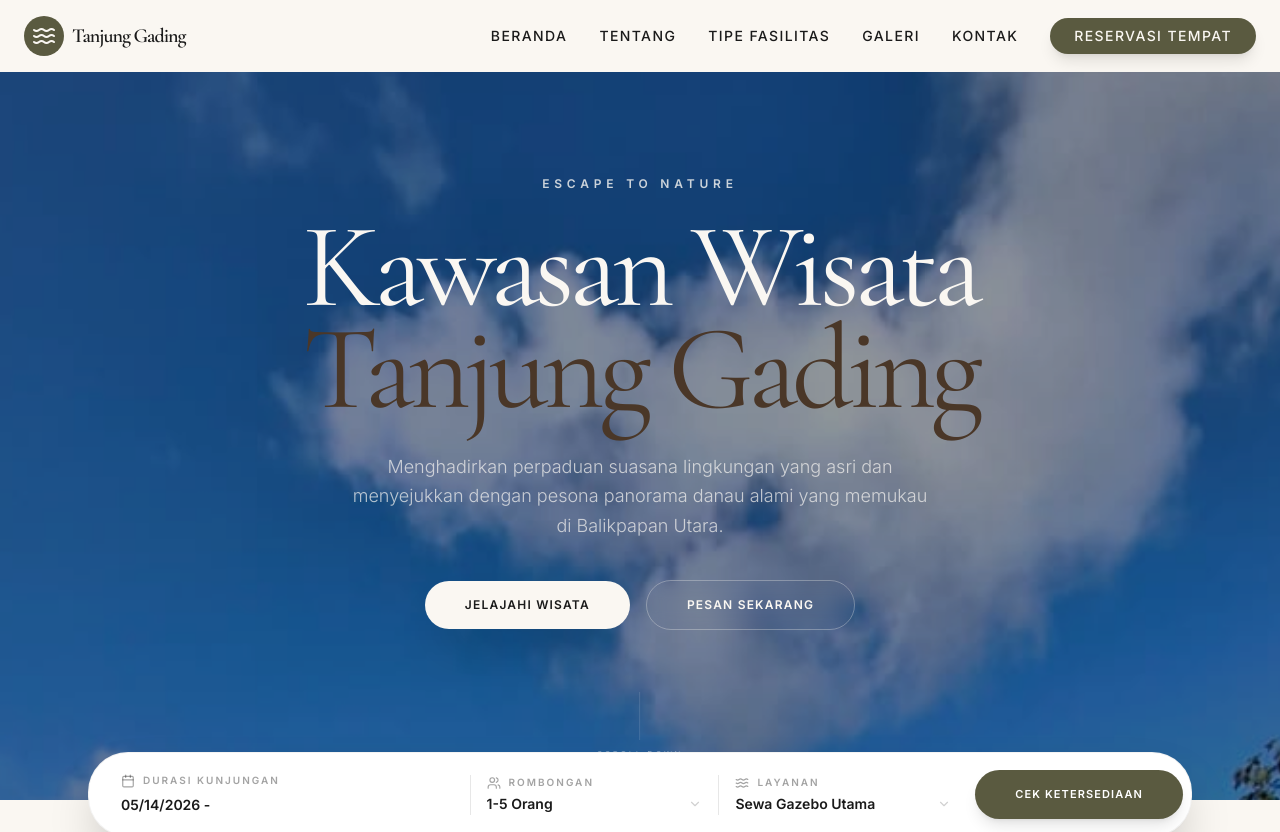
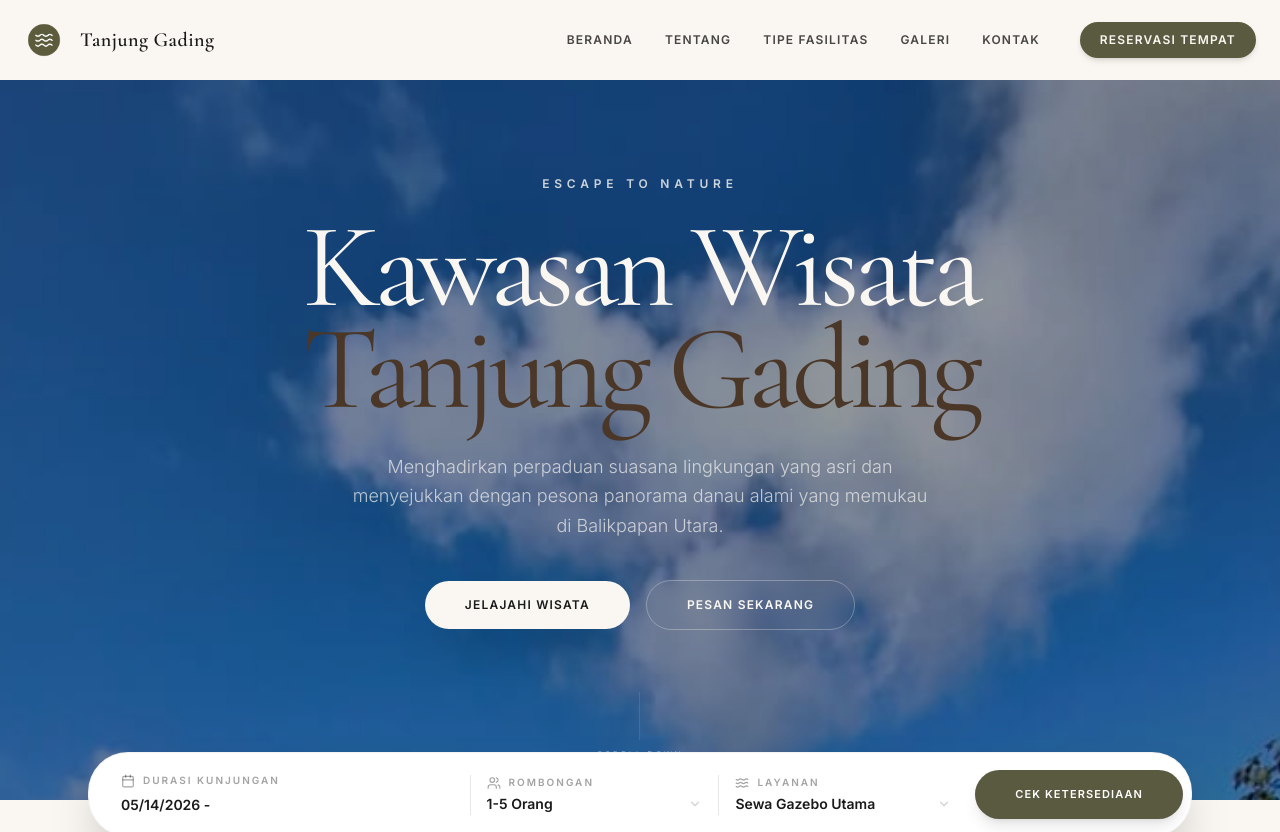
Before and after one commit to Meadowiee/wisata-tanjung-gading, a React (Vite) app: page / in a window 1280 px wide. Shown: the top 832 px of the page. Built offline with nearby package versions, Linux system fonts and the light colour scheme.

Commit message:
[Feat] Improve favicon

```diff
--- a/index.html
+++ b/index.html
@@ -5,8 +5,8 @@
     <meta name="viewport" content="width=device-width, initial-scale=1.0" />
 
     <!-- Primary SEO Meta Tags -->
-    <title>Wisata Tanjung Gading - Destinasi Danau Alami di Balikpapan Utara</title>
-    <meta name="description" content="Kawasan Wisata Tanjung Gading Karang Joang, Balikpapan Utara. Nikmati keasrian danau alami, sewa gazebo air, pendopo gathering, dan spot foto estetik bersama keluarga." />
+    <title>Wisata Tanjung Gading - Destinasi Danau Alami di Balikpapan</title>
+    <meta name="description" content="Kawasan Wisata Tanjung Gading Karang Joang, Balikpapan. Nikmati keasrian danau alami, sewa gazebo air, pendopo gathering, dan spot foto estetik bersama keluarga." />
     <meta name="keywords" content="wisata tanjung gading, tanjung gading balikpapan, karang joang, wisata danau balikpapan, gazebo balikpapan, liburan balikpapan" />
     <meta name="robots" content="index, follow" />
 
@@ -14,15 +14,16 @@
     <meta property="og:type" content="website" />
     <meta property="og:url" content="https://wisata-tanjung-gading.com/" />
     <meta property="og:title" content="Wisata Tanjung Gading - Destinasi Danau Alami di Balikpapan" />
-    <meta property="og:description" content="Nikmati keasrian danau alami, sewa gazebo air, pendopo gathering, dan spot foto estetik di Balikpapan Utara." />
-    <meta property="og:image" content="https://wisata-tanjung-gading.com/images/scenery3.jpeg" />
+    <meta property="og:description" content="Nikmati keasrian danau alami, sewa gazebo air, pendopo gathering, dan spot foto estetik di Balikpapan." />
+    <meta property="og:image" content="https://wisata-tanjung-gading.com/images/resort_tinggi_1.jpeg" />
 
     <!-- Twitter Preview -->
     <meta property="twitter:card" content="summary_large_image" />
     <meta property="twitter:title" content="Wisata Tanjung Gading - Destinasi Danau Alami di Balikpapan" />
-    <meta property="twitter:description" content="Nikmati keasrian danau alami, sewa gazebo air, pendopo gathering, dan spot foto estetik di Balikpapan Utara." />
-    <meta property="twitter:image" content="https://wisata-tanjung-gading.com/images/scenery3.jpeg" />
+    <meta property="twitter:description" content="Nikmati keasrian danau alami, sewa gazebo air, pendopo gathering, dan spot foto estetik di Balikpapan." />
+    <meta property="twitter:image" content="https://wisata-tanjung-gading.com/images/resort_tinggi_1.jpeg" />
 
+    <link rel="icon" type="image/png" href="/favicon.png" />
     <link rel="canonical" href="https://wisata-tanjung-gading.com/" />
   </head>
   <body>
@@ -39,7 +40,7 @@
     "telephone": "+6282152401147",
     "address": {
       "@type": "PostalAddress",
-      "addressLocality": "Balikpapan Utara",
+      "addressLocality": "Balikpapan",
       "addressRegion": "Kalimantan Timur",
       "addressCountry": "ID"
     },
--- a/src/App.tsx
+++ b/src/App.tsx
@@ -113,60 +113,74 @@ const Navbar = () => {
 
   return (
     <nav
-      className={`fixed top-0 left-0 w-full z-50 transition-all duration-300 ${isScrolled ? 'glass-nav py-4 luxury-shadow' : 'bg-resort-beige py-4'}`}
+      className={`fixed top-0 left-0 w-full z-50 transition-all duration-500 ease-in-out ${
+        isScrolled
+          ? 'glass-nav py-3 luxury-shadow'
+          : 'bg-resort-beige py-5'
+      }`}
       role="navigation"
       aria-label="Main Navigation"
     >
-      <div className="container mx-auto px-6 flex justify-between items-center">
-        <a href="#home" className="flex items-center gap-2 group" aria-label="Wisata Tanjung Gading Home">
-          <div className="w-10 h-10 bg-primary-green flex items-center justify-center rounded-full text-resort-beige" aria-hidden="true">
-            <Waves size={24} />
-          </div>
-          <span className="text-xl font-serif font-semibold tracking-tighter transition-colors group-hover:text-primary-green">
+      <div className="container mx-auto px-4 sm:px-6 flex justify-between items-center">
+
+        {/* Brand Logo & Title */}
+        <a href="#home" className="flex items-center gap-3 sm:gap-4 group flex-shrink-0" aria-label="Wisata Tanjung Gading Home">
+          <img
+            src="/favicon.png"
+            alt="Wisata Tanjung Gading Logo"
+            className="w-9 h-9 sm:w-10 sm:h-10 flex-shrink-0 transition-transform duration-300 group-hover:scale-105"
+            aria-hidden="true"
+          />
+          {/* whitespace-nowrap prevents the text from breaking into two lines */}
+          <span className="text-lg sm:text-xl font-serif font-semibold tracking-wide whitespace-nowrap transition-colors duration-300 group-hover:text-primary-green">
             Tanjung Gading
           </span>
         </a>
 
-        {/* Desktop Links */}
-        <div className="hidden md:flex items-center gap-8">
+        {/* Desktop Links - Changed from 'md:flex' to 'lg:flex' to accommodate half-windows */}
+        <div className="hidden lg:flex items-center lg:gap-8 xl:gap-10">
+          <div className="flex items-center lg:gap-6 xl:gap-8">
             {NAVBAR_LINKS.map((link) => (
               <a
                 key={link.name}
                 href={link.href}
-              className="text-sm font-medium uppercase tracking-widest hover:text-primary-green transition-colors focus-visible:ring-2 focus-visible:ring-primary-green focus-visible:ring-offset-2 rounded-sm outline-none"
+                className="text-xs font-semibold uppercase tracking-widest text-resort-dark/80 hover:text-primary-green transition-colors duration-300 focus-visible:ring-2 focus-visible:ring-primary-green focus-visible:ring-offset-2 rounded-sm outline-none"
               >
                 {link.name}
               </a>
             ))}
+          </div>
+
           <a
             href="#booking"
-            className="bg-primary-green text-resort-beige px-6 py-2 rounded-full text-sm font-medium uppercase tracking-widest hover:bg-primary-brown transition-all shadow-lg active:scale-95 focus-visible:ring-2 focus-visible:ring-primary-green focus-visible:ring-offset-2 outline-none"
+            className="bg-primary-green text-resort-beige px-5 py-2.5 rounded-full text-xs font-semibold uppercase tracking-widest hover:bg-primary-brown transition-all duration-300 shadow-md hover:shadow-lg active:scale-98 focus-visible:ring-2 focus-visible:ring-primary-green focus-visible:ring-offset-2 outline-none whitespace-nowrap"
           >
             Reservasi Tempat
           </a>
         </div>
 
-        {/* Mobile Toggle */}
+        {/* Mobile & Tablet Toggle - Now handles 'lg' breakpoint */}
         <button
-          className="md:hidden text-resort-dark p-2 focus-visible:ring-2 focus-visible:ring-primary-green rounded-lg outline-none"
+          className="lg:hidden text-resort-dark p-2 focus-visible:ring-2 focus-visible:ring-primary-green rounded-lg outline-none transition-colors"
           onClick={() => setIsMobileMenuOpen(!isMobileMenuOpen)}
           aria-expanded={isMobileMenuOpen}
           aria-controls="mobile-menu"
           aria-label={isMobileMenuOpen ? "Close menu" : "Open menu"}
         >
-          {isMobileMenuOpen ? <X size={28} /> : <Menu size={28} />}
+          {isMobileMenuOpen ? <X size={26} /> : <Menu size={26} />}
         </button>
       </div>
 
-      {/* Mobile Menu */}
+      {/* Mobile & Tablet Dropdown Menu */}
       <AnimatePresence>
         {isMobileMenuOpen && (
           <motion.div
             id="mobile-menu"
-            initial={{ opacity: 0, y: -20 }}
+            initial={{ opacity: 0, y: -10 }}
             animate={{ opacity: 1, y: 0 }}
-            exit={{ opacity: 0, y: -20 }}
-            className="absolute top-full left-0 w-full bg-resort-beige border-t border-resort-dark/10 shadow-2xl py-8 flex flex-col items-center gap-6 md:hidden"
+            exit={{ opacity: 0, y: -10 }}
+            transition={{ duration: 0.3 }}
+            className="absolute top-full left-0 w-full bg-resort-beige border-t border-resort-dark/5 shadow-2xl py-10 flex flex-col items-center gap-6 lg:hidden"
             role="menu"
           >
             {NAVBAR_LINKS.map((link) => (
@@ -174,7 +188,7 @@ const Navbar = () => {
                 key={link.name}
                 href={link.href}
                 onClick={() => setIsMobileMenuOpen(false)}
-                className="text-lg font-serif font-medium focus-visible:text-primary-green outline-none"
+                className="text-lg font-serif font-medium text-resort-dark hover:text-primary-green focus-visible:text-primary-green outline-none transition-colors"
                 role="menuitem"
               >
                 {link.name}
@@ -183,7 +197,7 @@ const Navbar = () => {
             <a
               href="#booking"
               onClick={() => setIsMobileMenuOpen(false)}
-              className="bg-primary-green text-resort-beige px-10 py-3 rounded-full text-sm font-medium uppercase tracking-widest focus-visible:ring-2 focus-visible:ring-primary-green outline-none"
+              className="mt-2 bg-primary-green text-resort-beige px-10 py-3 rounded-full text-xs font-semibold uppercase tracking-widest shadow-md focus-visible:ring-2 focus-visible:ring-primary-green outline-none"
               role="menuitem"
             >
               Reservasi Tempat
```
Also changed, not shown: public/favicon.png (added). Lines whose indentation alone changed are shown as unchanged.
